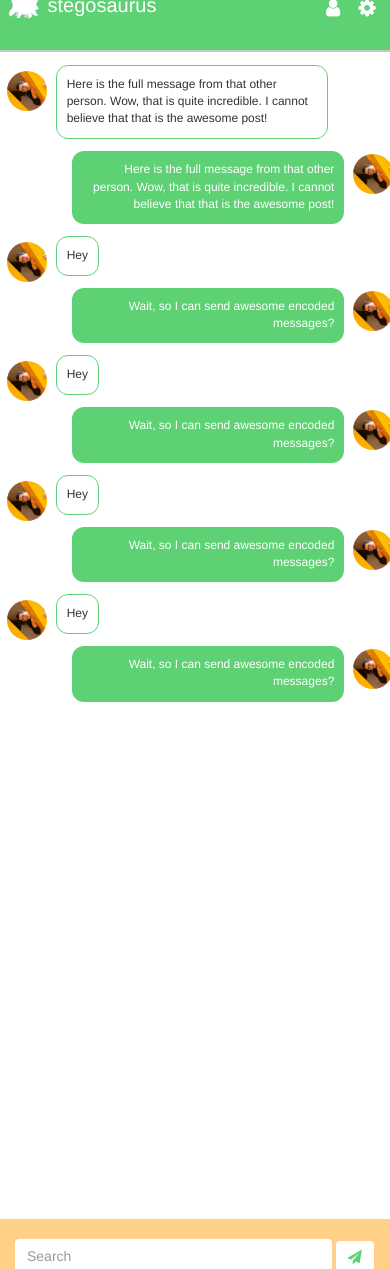
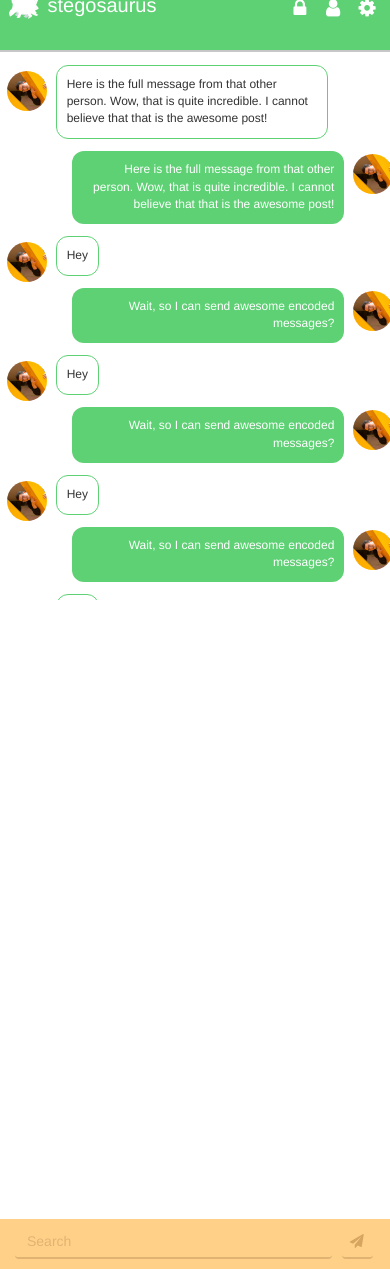
Before and after one commit to kylemsguy/stegosaurus, a PHP site: page /messages.html in a window 390 px wide. Run offline with PHP 8.4, Linux system fonts and the light colour scheme; some libraries are stand-ins or nearby versions.

Commit message:
Messages Stylings Complete

```diff
--- a/HackHarvard/messages.html
+++ b/HackHarvard/messages.html
@@ -18,9 +18,12 @@
 
     <style type="text/css">
 
+    html,
     body {
-       max-height: 300px;
-       width: 400px
+       height:600px;
+       width: 400px;
+       overflow-x: hidden;
+       overflow-y: auto;
     }
     </style>
   </head>
@@ -32,8 +35,11 @@
           <div class="col-xs-1">
             <img id="logo" src="whiteicon-04.png" alt="" />
           </div>
-         <div class="col-xs-9">
+         <div class="col-xs-8">
            <h2 id="Title">stegosaurus</h2>
+         </div>
+         <div class="col-xs-1">
+          <span id="menu-icons" class="fa fa-lock" aria-hidden="true"></span>
          </div>
          <div class="col-xs-1">
           <span id="menu-icons" class="fa fa-user" aria-hidden="true"></span>
@@ -50,11 +56,11 @@
     <nav id="bottomBar" class="navbar navbar-fixed-bottom">
       <div class="container-fluid">
         <div class="navbar-footer" style="display: inline;">
-          <form class="navbar-form navbar-left" role="search">
+          <form style="margin-top: -6px;" class="navbar-form navbar-left" role="search">
             <div class="form-group" style="display: inline;">
               <input style="display: inline;" id="inputForm" type="text" class="form-control" placeholder="Search">
             </div>
-            <button id="send_button" type="submit" class="btn btn-default"><i class="fa fa-paper-plane"></i></button>
+            <button id="send_button" type="submit" class="btn-send"> <i class="fa fa-paper-plane"></i></button>
           </form>
         </div>
       </div>
@@ -268,4 +274,6 @@
   </div>
 
 </div>
+
+<h2>wumbo</h2>
 </body>
--- a/HackHarvard/popup.css
+++ b/HackHarvard/popup.css
@@ -29,18 +29,74 @@
   height: 30px;
 }
 
+input::-webkit-input-placeholder {
+color: #E0B373 !important;
+}
+
+input:-moz-placeholder { /* Firefox 18- */
+color: #E0B373 !important;
+}
+
+input::-moz-placeholder {  /* Firefox 19+ */
+color: #E0B373!important;
+}
+
+input:-ms-input-placeholder {
+color: #E0B373 !important;
+}
+
 #inputForm {
+  background-color: #FFD188;
   width: 88%;
-  color: white;
+  color: #E29A33;
   border: 0px;
   box-shadow: none;
+  border-bottom: 2px solid #E0B373;
 }
 
-#send_button {
-  color: #5ED174;
+.btn-send {
+  background-color: #FFD188;
+  text-align: left;
+  width: 31px;
+  border-radius: 4px;
+  color: #D6A55F;
   border: 0px;
+  margin-left: 6px;
+  padding-left: 8px;
+  padding-bottom: 6px;
+  margin-top: -1px;
+  outline: none;
+  border-bottom: 2px solid #E0B373;
 }
 
+.btn-send:hover {
+  background-color: #FFD188;
+  border-radius: 4px;
+  color: #E29A33;
+  border: 0px;
+  margin-left: 6px;
+  padding-right: -90px;
+  padding-left: 8px;
+
+  padding-bottom: 6px;
+  margin-top: -1px;
+  border-bottom: 2px solid #E29A33;
+}
+
+.btn-send:active {
+  background-color: #FFD188;
+  text-align: left;
+  width: 31px;
+  border-radius: 4px;
+  color: #E29A33;
+  border: 0px;
+  margin-left: 6px;
+  padding-left: 6px;
+  padding-bottom: 6px;
+  margin-top: -1px;
+  border: 2px solid #E29A33;
+  box-shadow: none;
+}
 
 #menu-icons {
   font-size: 20px;
```
